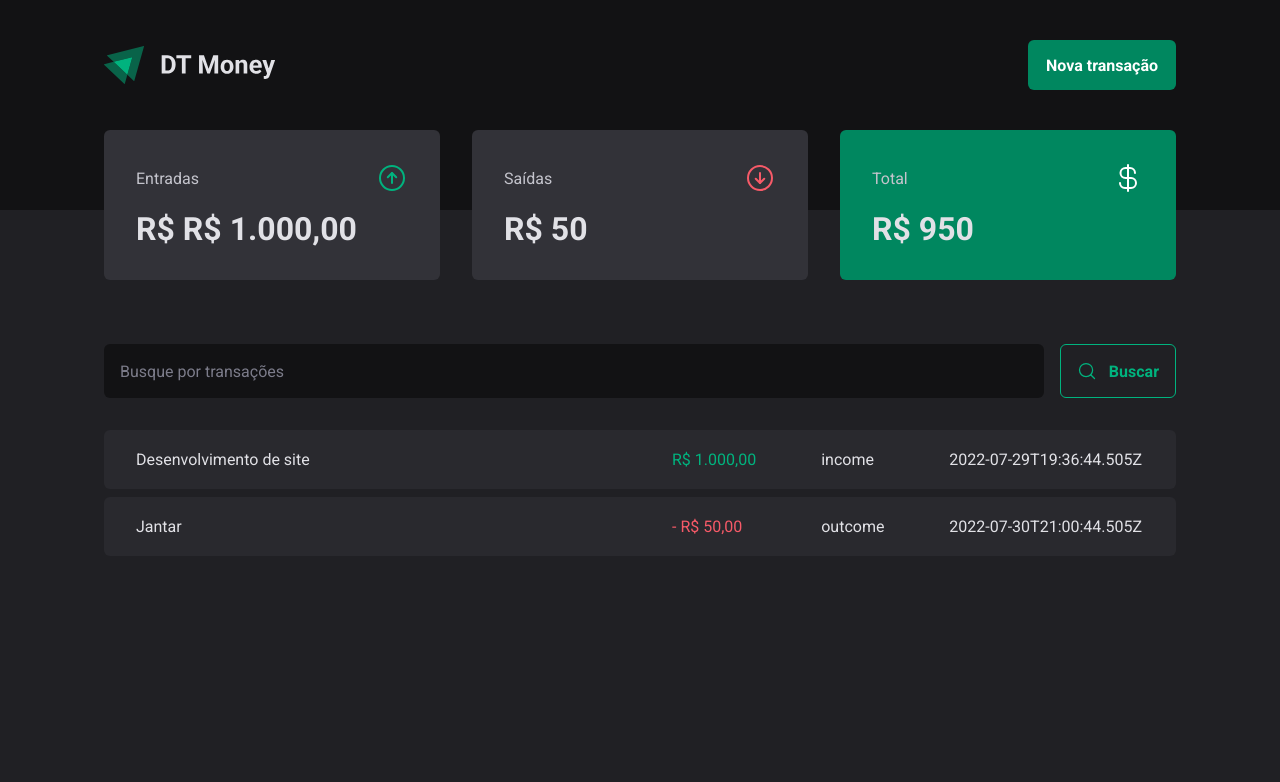
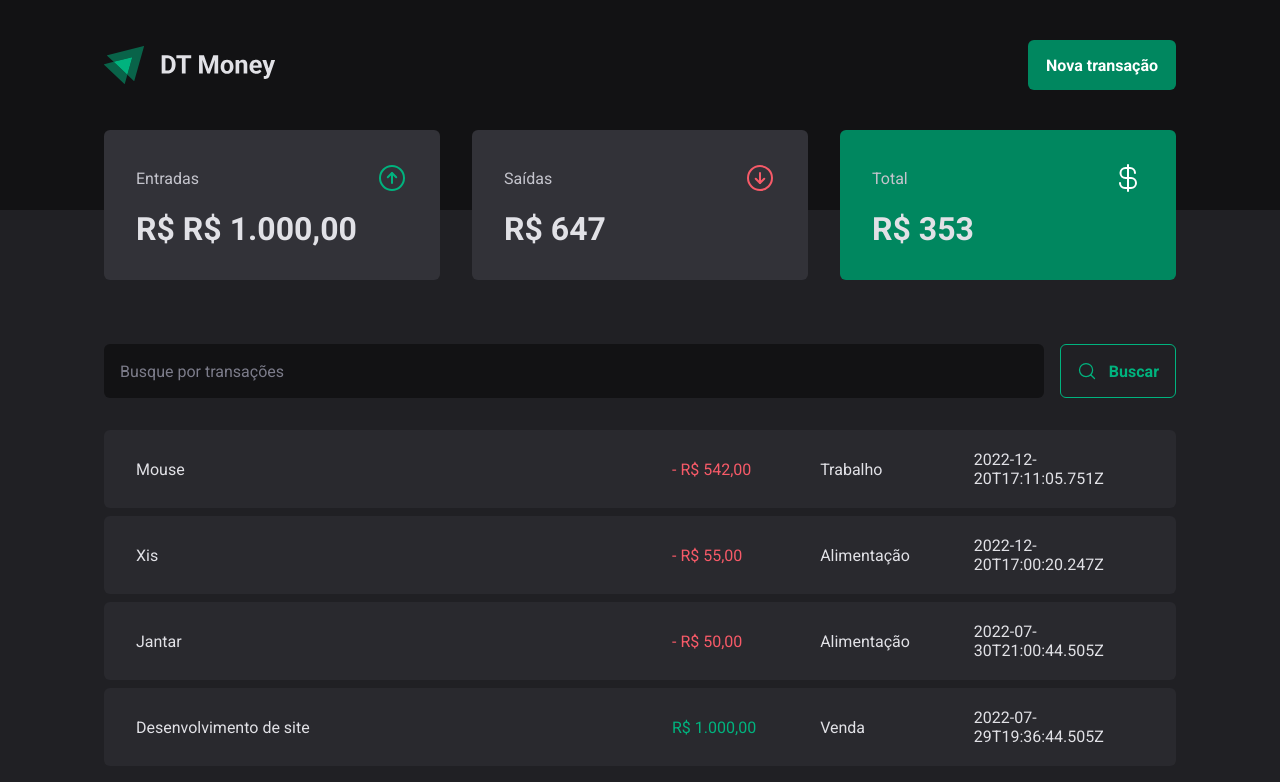
Before and after one commit to GuiSelair/Ignite-dtmoney-v2, a React (Vite) app: page / in a window 1280 px wide. Shown: the top 782 px of the page. Built offline with nearby package versions, Linux system fonts and the light colour scheme; data requests are answered from the project's data file.

Commit message:
Feat: Finished newTransactionModal and context

```diff
--- a/package.json
+++ b/package.json
@@ -13,6 +13,7 @@
     "@hookform/resolvers": "^2.9.10",
     "@radix-ui/react-dialog": "^1.0.2",
     "@radix-ui/react-radio-group": "^1.1.0",
+    "axios": "^1.2.1",
     "phosphor-react": "^1.4.1",
     "react": "^18.2.0",
     "react-dom": "^18.2.0",
--- a/server.json
+++ b/server.json
@@ -15,6 +15,22 @@
       "category": "Alimentação",
       "price": 50,
       "createdAt": "2022-07-30T21:00:44.505Z"
+    },
+    {
+      "description": "Xis",
+      "price": 55,
+      "category": "Alimentação",
+      "type": "outcome",
+      "createdAt": "2022-12-20T17:00:20.247Z",
+      "id": 3
+    },
+    {
+      "description": "Mouse",
+      "price": 542,
+      "category": "Trabalho",
+      "type": "outcome",
+      "createdAt": "2022-12-20T17:11:05.751Z",
+      "id": 4
     }
   ]
 }
--- a/src/components/Header/index.tsx
+++ b/src/components/Header/index.tsx
@@ -1,19 +1,22 @@
 import * as Dialog from '@radix-ui/react-dialog';
+import { useState } from 'react';
 
 import logo from '../../assets/logo.svg';
 import NewTransactionModal from '../NewTransactionModal';
 import { Container, Content, NewTransactionButton } from './styles';
 
 export default function Header() {
+  const [open, setOpen] = useState(false);
+
   return (
     <Container>
       <Content>
         <img src={logo} alt="" />
-        <Dialog.Root>
+        <Dialog.Root open={open} onOpenChange={setOpen}>
           <Dialog.Trigger asChild>
             <NewTransactionButton>Nova transação</NewTransactionButton>
           </Dialog.Trigger>
-          <NewTransactionModal />
+          <NewTransactionModal onClose={() => setOpen(false)} />
         </Dialog.Root>
       </Content>
     </Container>
--- a/src/components/NewTransactionModal/index.tsx
+++ b/src/components/NewTransactionModal/index.tsx
@@ -1,13 +1,15 @@
 import * as Dialog from '@radix-ui/react-dialog';
 import { ArrowCircleDown, ArrowCircleUp, X } from 'phosphor-react';
-import { useForm } from 'react-hook-form';
+import { Controller, useForm } from 'react-hook-form';
 import { zodResolver } from '@hookform/resolvers/zod';
 import * as z from 'zod';
 
 import { Content, Overlay, Form, CloseButton, TransactionType, TransactionTypeButton } from './styles';
+import { useContext, useState } from 'react';
+import { TransactionContext } from '../../contexts/TransactionContext';
 
 const newTransactionSchema = z.object({
-  description: z.string().min(5).max(100),
+  description: z.string().min(3).max(100),
   price: z.number(),
   category: z.string().min(5).max(100),
   type: z.enum(['income', 'outcome'])
@@ -15,15 +17,16 @@ const newTransactionSchema = z.object({
 
 type NewTransactionFormInputs = z.infer<typeof newTransactionSchema>;
 
-export default function NewTransactionModal() {
-  const { register, handleSubmit, formState: { isSubmitting, errors } } = useForm<NewTransactionFormInputs>({
+export default function NewTransactionModal({ onClose }: { onClose: () => void }) {
+  const { register, handleSubmit, formState: { isSubmitting }, control, reset } = useForm<NewTransactionFormInputs>({
     resolver: zodResolver(newTransactionSchema)
   });
+  const { createTransaction } = useContext(TransactionContext);
 
-  const handleCreateTransaction = (data: NewTransactionFormInputs) => {
-    console.log(data);
-    console.log(errors);
-
+  const handleCreateTransaction = async (data: NewTransactionFormInputs) => {
+    await createTransaction(data);
+    reset();
+    onClose();
   }
 
   return (
@@ -42,7 +45,11 @@ export default function NewTransactionModal() {
                 <input type="number" id="price" placeholder='Preço' {...register('price', { valueAsNumber: true })} />
                 <input type="text" id="category" placeholder='Categoria' {...register('category')} />
 
-                <TransactionType {...register('type')}>
+                <Controller
+                  name='type'
+                  control={control}
+                  render={({ field }) => (
+                    <TransactionType onValueChange={field.onChange} value={field.value}>
                       <TransactionTypeButton value='income' variant='income'>
                         <ArrowCircleUp size={24}/>
                         Entrada
@@ -53,6 +60,9 @@ export default function NewTransactionModal() {
                         Saída
                       </TransactionTypeButton>
                     </TransactionType>
+                  )}
+                />
+
 
                 <button type="submit" disabled={isSubmitting}>Cadastrar</button>
             </Form>
--- a/src/contexts/TransactionContext.tsx
+++ b/src/contexts/TransactionContext.tsx
@@ -1,15 +1,19 @@
 import { createContext, useEffect, useState } from 'react';
+import { api } from '../lib/axios';
 
 interface TransactionProps {
   id: number;
   description: string;
   type: 'income' | 'outcome';
+  category: string;
   price: number;
   createdAt: string;
 }
 
 interface TransactionsContextProps {
   transactions: TransactionProps[]
+  fetchTransactions: (query?: string) => Promise<void>
+  createTransaction: (data: Omit<TransactionProps, 'id' | 'createdAt'>) => Promise<void>
 }
 
 type TransactionsProviderProp = {
@@ -21,16 +25,36 @@ export const TransactionContext = createContext({} as TransactionsContextProps);
 export const TransactionsProvider = ({ children }: TransactionsProviderProp) => {
   const [transactions, setTransactions] = useState<TransactionProps[]>([]);
 
+  const fetchTransactions = async (query?: string) => {
+    const response = await api.get('transactions', {
+      params: {
+        _sort: 'createdAt',
+        _order: 'desc',
+        q: query
+      }
+    })
+
+    setTransactions(response.data);
+  }
+
+  const createTransaction = async (data: Omit<TransactionProps, 'id' | 'createdAt'>) => {
+    const newTransaction = await api.post<TransactionProps>('transactions', {
+      description: data.description,
+      price: data.price,
+      category: data.category,
+      type: data.type,
+      createdAt: new Date()
+    })
+
+    setTransactions(old => [newTransaction.data, ...old])
+  }
+
   useEffect(() => {
-    fetch('http://localhost:3333/transactions')
-    .then((response) => response.json())
-    .then((responseData) => {
-      setTransactions(responseData)
-    })
+    fetchTransactions()
   }, [])
 
   return (
-    <TransactionContext.Provider value={{ transactions }}>
+    <TransactionContext.Provider value={{ transactions, fetchTransactions, createTransaction }}>
       {children}
     </TransactionContext.Provider>
   )
--- /dev/null
+++ b/src/lib/axios.ts
@@ -0,0 +1,5 @@
+import axios from "axios";
+
+export const api = axios.create({
+  baseURL: 'http://localhost:3333'
+})
--- a/src/pages/Transactions/components/SearchForm/index.tsx
+++ b/src/pages/Transactions/components/SearchForm/index.tsx
@@ -2,6 +2,8 @@ import { MagnifyingGlass } from 'phosphor-react';
 import { useForm } from 'react-hook-form';
 import { zodResolver } from '@hookform/resolvers/zod'
 import * as z from 'zod';
+import { useContext } from 'react';
+import { TransactionContext } from '../../../../contexts/TransactionContext';
 
 import { Container } from './styles';
 
@@ -15,9 +17,10 @@ export default function SearchForm() {
   const { register, handleSubmit, formState: { isSubmitting, errors } } = useForm<SearchFormInputs>({
     resolver: zodResolver(searchFormSchema)
   });
+  const { fetchTransactions } = useContext(TransactionContext);
 
-  const handleSearchTransactions = (data: SearchFormInputs) => {
-    console.log(data)
+  const handleSearchTransactions = async (data: SearchFormInputs) => {
+    await fetchTransactions(data.query);
   }
 
   return (
--- a/src/pages/Transactions/index.tsx
+++ b/src/pages/Transactions/index.tsx
@@ -30,7 +30,7 @@ export default function Transactions() {
                     {priceFormatter.format(transaction.price)}
                   </PriceHightlight>
                 </td>
-                <td>{transaction.type}</td>
+                <td>{transaction.category}</td>
                 <td>{transaction.createdAt}</td>
               </tr>
             ))}
```
Also changed, not shown: 1 other file (tests, documents, lock files or other folders). Lines whose indentation alone changed are shown as unchanged.
